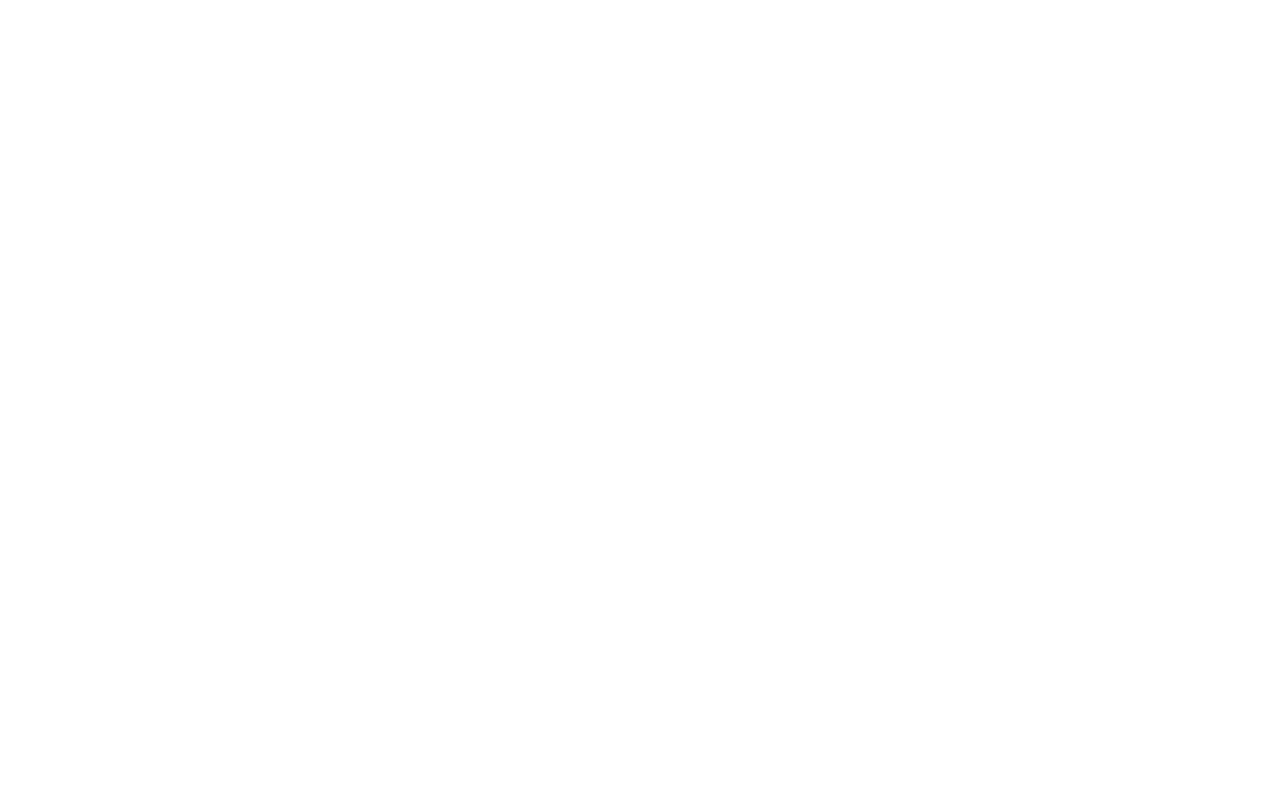
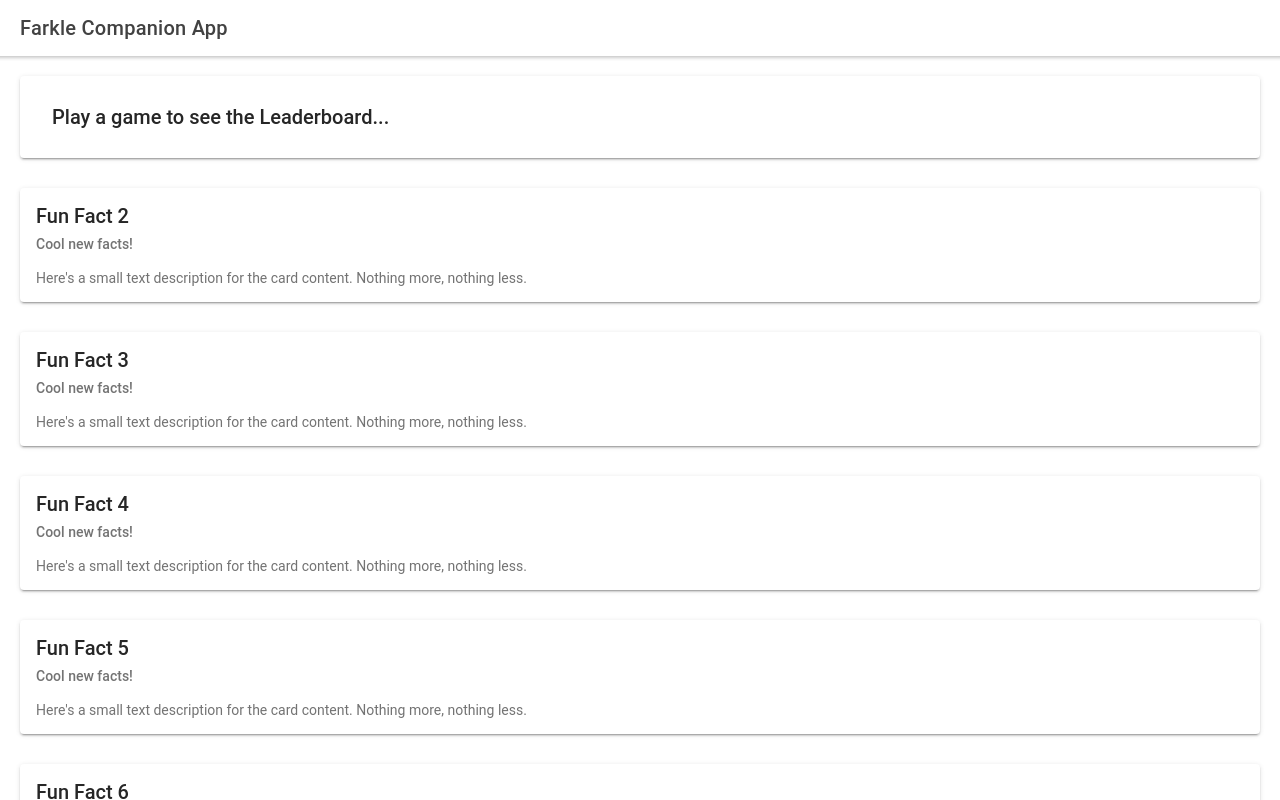
Before and after one commit to PaugelS20/tca-farkle, a React (Create React App) app: page / in a window 1280 px wide. Built offline with nearby package versions, Linux system fonts and the light colour scheme.

Commit message:
Fixed nav when started correct page shows up

```diff
--- a/src/App.tsx
+++ b/src/App.tsx
@@ -75,7 +75,7 @@
       <IonApp>
         <IonReactRouter>
           <IonRouterOutlet>
-            <Route exact path="/home">
+            <Route exact path="/">
               <Home leaderboardData={calculateLeaderboard(results)}/>
             </Route>
 
```
